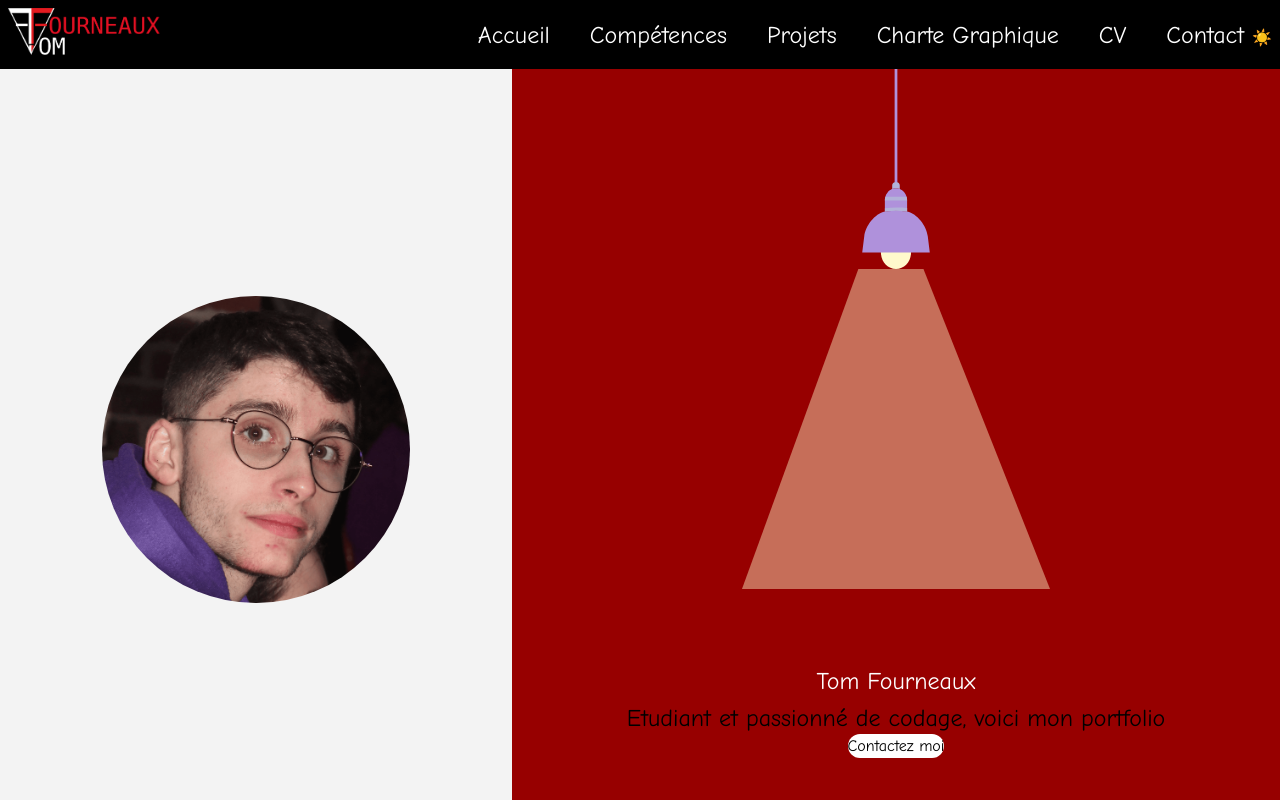
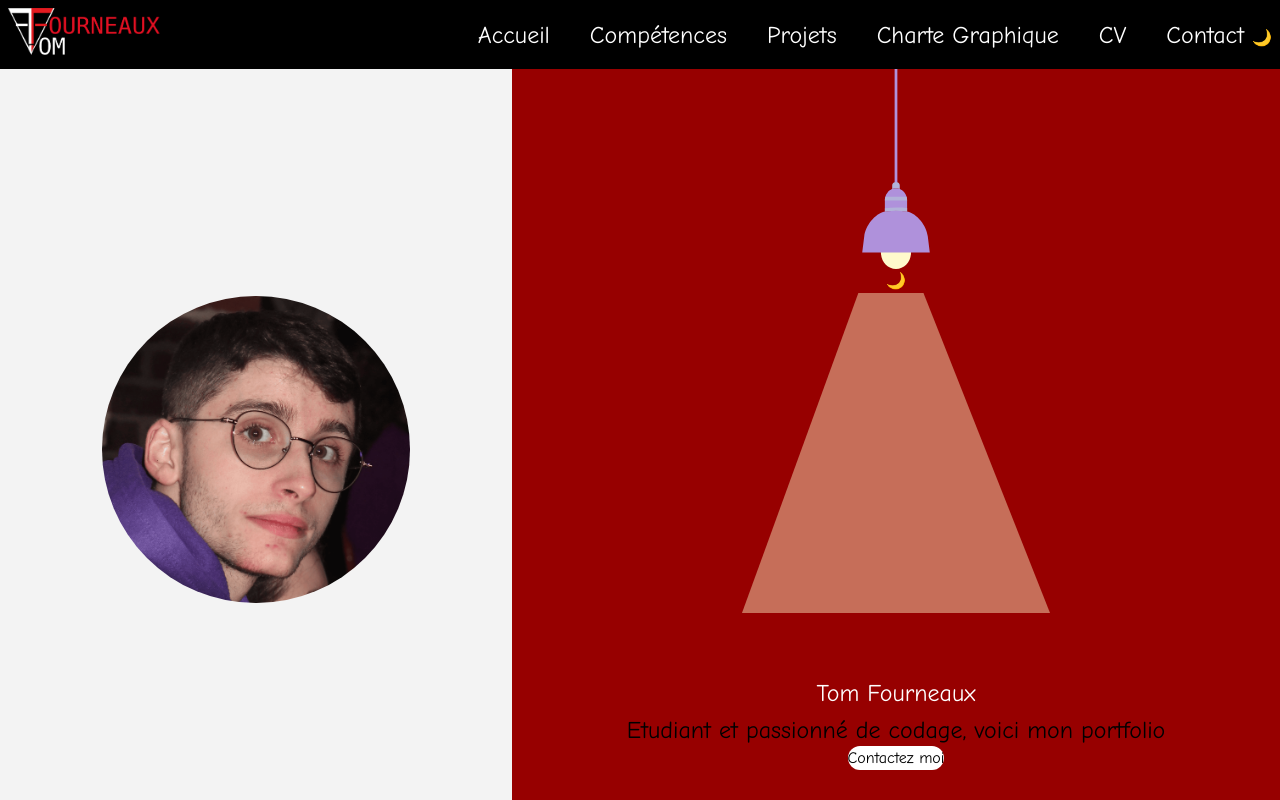
Before and after one commit to tomfrx12/portfolio-react-tom-fourneaux, a React (Vite) app: page / in a window 1280 px wide. Shown: the top 800 px of the page. Built offline with nearby package versions, Linux system fonts and the light colour scheme.

Commit message:
DarkMode doesn't work with the lamp

```diff
--- a/src/components/buttonDarkMode.jsx
+++ b/src/components/buttonDarkMode.jsx
@@ -1,21 +1,21 @@
 import PropTypes from 'prop-types';
 
-const ButtonDarkMode = ({isDark}) => {
+const ButtonDarkMode = () => {
     let icon;
-    if (isDark) {
-        icon = '🌙';
+    if (localStorage.getItem("theme") === "dark") {
+        icon = '☀️';
     }
     else {
-        icon = '☀️';
+        icon = '🌙';
     }
 
     return (
-        <span>{icon}</span>
+        <span className="cursor-pointer">{icon}</span>
     );
 };
 
 ButtonDarkMode.propTypes = {
-    isDark: PropTypes.bool.isRequired,
+    itsDark: PropTypes.bool.isRequired,
 };
 
 export default ButtonDarkMode;
--- a/src/components/darkmode.jsx
+++ b/src/components/darkmode.jsx
@@ -1,37 +1,19 @@
 import { useEffect, useState } from "react";
-import ButtonDarkMode from "./buttonDarkMode";
-
-// export function DarkMode() {
-//   const [isDark, setIsDark] = useState(false);
-
-//   useEffect(() => {
-//     if (isDark) {
-//       document.documentElement.classList.add("dark");
-//       localStorage.setItem("theme", "dark");
-//     }
-//     else {
-//       document.documentElement.classList.remove("dark");
-//       localStorage.setItem("theme","light");
-//     }
-//   }, [isDark]);
-
-//   return [
-//     isDark,
-//     setIsDark
-//   ];
-// };
 
 export function DarkMode() {
-  const [isDark, setIsDark] = useState(() => {
+  const [itsDark, setItsDark] = useState(() => {
     return localStorage.getItem("theme") === "dark";
   });
 
   useEffect(() => {
-    localStorage.setItem("theme", isDark ? "dark" : "light");
-    document.documentElement.classList.toggle("dark", isDark);
-  }, [isDark]);
+    if (itsDark) {
+      document.body.classList.add("dark");
+      localStorage.setItem("theme", "dark");
+    } else {
+      document.body.classList.remove("dark");
+      localStorage.setItem("theme", "light");
+    }
+  }, [itsDark]);
 
-  <ButtonDarkMode isDark={isDark}/>
-
-  return [isDark, setIsDark];
+  return [itsDark, setItsDark]
 }
--- a/src/components/header.jsx
+++ b/src/components/header.jsx
@@ -8,7 +8,7 @@ import ButtonDarkMode from "./buttonDarkMode";
 
 const Header = () => {
     const [menuOpen, setMenuOpen] = useState(false);
-    const [ isDark, setDarkMode ] = DarkMode();
+    const [ itsDark, setItsDark ] = DarkMode();
 
     const toggleMenu = () => {
         setMenuOpen(!menuOpen);
@@ -26,8 +26,8 @@ const Header = () => {
                 <Link to="/charte_graphique" className="text-white p-[0.5rem] pl-[2rem] text-2xl hover:text-grey" onClick={() => { window.scrollTo(0, 0); setMenuOpen(false); }}>Charte Graphique</Link>
                 <Link to="/cv" className="text-white p-[0.5rem] pl-[2rem] text-2xl hover:text-grey" onClick={() => { window.scrollTo(0, 0); setMenuOpen(false); }}>CV</Link>
                 <Link to="/me_contacter" className="text-white p-[0.5rem] pl-[2rem] text-2xl hover:text-grey" onClick={() => { window.scrollTo(0, 0); setMenuOpen(false); }}>Contact</Link>
-                <button onClick={() => {setDarkMode(!isDark); setMenuOpen(false);}}>
-                    <ButtonDarkMode isDark={isDark}  />
+                <button onClick={() => {setItsDark(!itsDark); setMenuOpen(false);}}>
+                    <ButtonDarkMode/>
                 </button>
             </nav>
             <a onClick={toggleMenu} className="block cursor-pointer top-[80px] right-[20rem] lg:hidden">
--- a/src/components/lamp_light.jsx
+++ b/src/components/lamp_light.jsx
@@ -2,13 +2,15 @@ import light from "../assets/svg/light.svg"
 import lamp from "../assets/svg/lamp.svg"
 
 import {DarkMode} from './darkmode';
+import ButtonDarkMode from "./buttonDarkMode";
 
 const Lamp = () => {
-    const [ isDark, setDarkMode ] = DarkMode();
+    const [ itsDark, setItsDark ] = DarkMode();
 
     return (
         <>
-            <img className="size-50 cursor-pointer" src={lamp} alt="Lamp of the Lamp" onClick={() => setDarkMode(!isDark)}/>
+            <img className="size-50 cursor-pointer" src={lamp} alt="Lamp of the Lamp" onClick={() => setItsDark(!itsDark)}/>
+            <ButtonDarkMode/>
             <img className="size-80" src={light} alt="Light for Lamp"/>
         </>
     );
```
